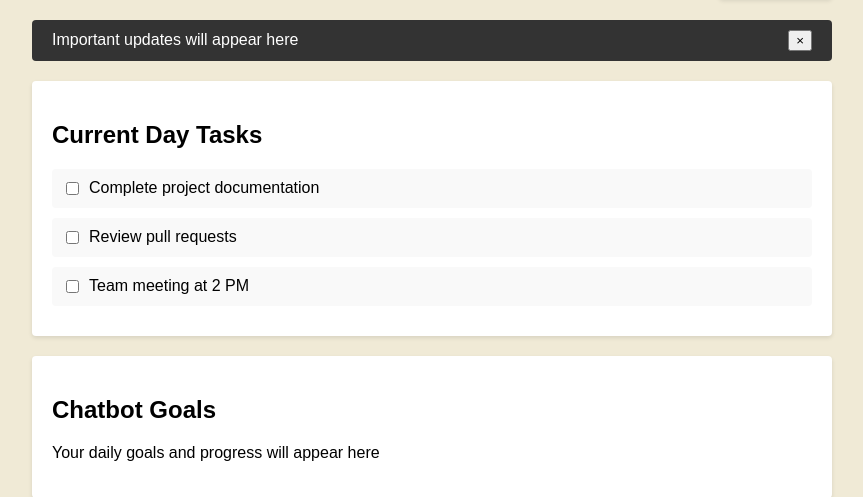
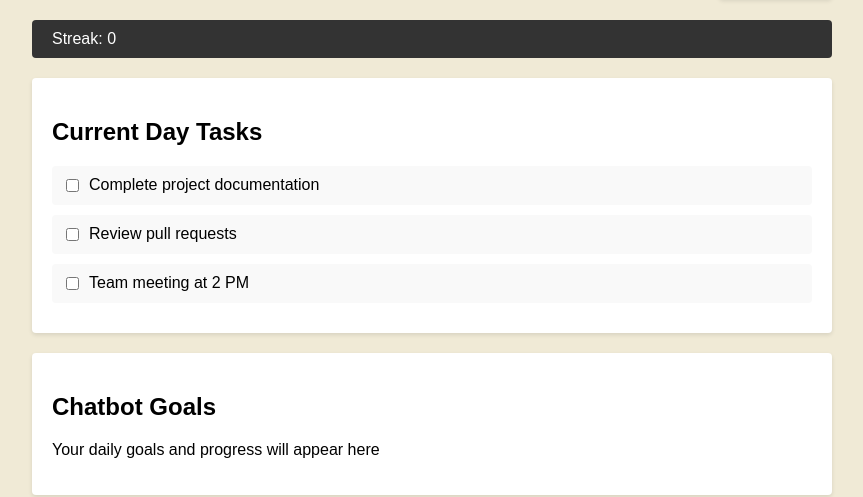
Before and after one commit to AATechCulture/Aggies-2.0, a Flask app: page / in a window 1280 px wide. Shown: the part 100-597 px from the top of the page, without its empty margins (208-1071 px from the left). Run offline with Flask 3, Linux system fonts and the light colour scheme.

Commit message:
Added the streak indicator after task completion.

```diff
--- a/frontend/templates/index.html
+++ b/frontend/templates/index.html
@@ -17,8 +17,7 @@
         </div>
 
         <div class="snackbar">
-            <span>Important updates will appear here</span>
-            <button onclick="closeSnackbar()">×</button>
+            <span>Streak: 0</span>
         </div>
 
         <div class="current-day">
@@ -44,9 +43,31 @@
     </div>
 
     <script>
-        function closeSnackbar() {
-            document.querySelector('.snackbar').style.display = 'none';
+        const checkboxes = document.querySelectorAll('input[type="checkbox"]');
+        const output = document.querySelector('.snackbar span');
+
+        const total = checkboxes.length;
+        const arr = [false, false, false];
+        window.addEventListener('change', function () {
+            for(let i = 0; i < checkboxes.length; i++)
+        {
+            if(checkboxes[i].checked)
+             {
+                arr[i] = true;
+             }
         }
+             const allTrue = arr.every(Boolean);
+        //output.textContent = arr;
+         if(allTrue){
+             output.textContent = 'Streak: 1';
+         }
+        //alert("It's changed!")
+        })
+
+
+
+
+
     </script>
 </body>
 </html>
```
Also changed, not shown: frontend/static/main.css (line endings or trailing spaces).
